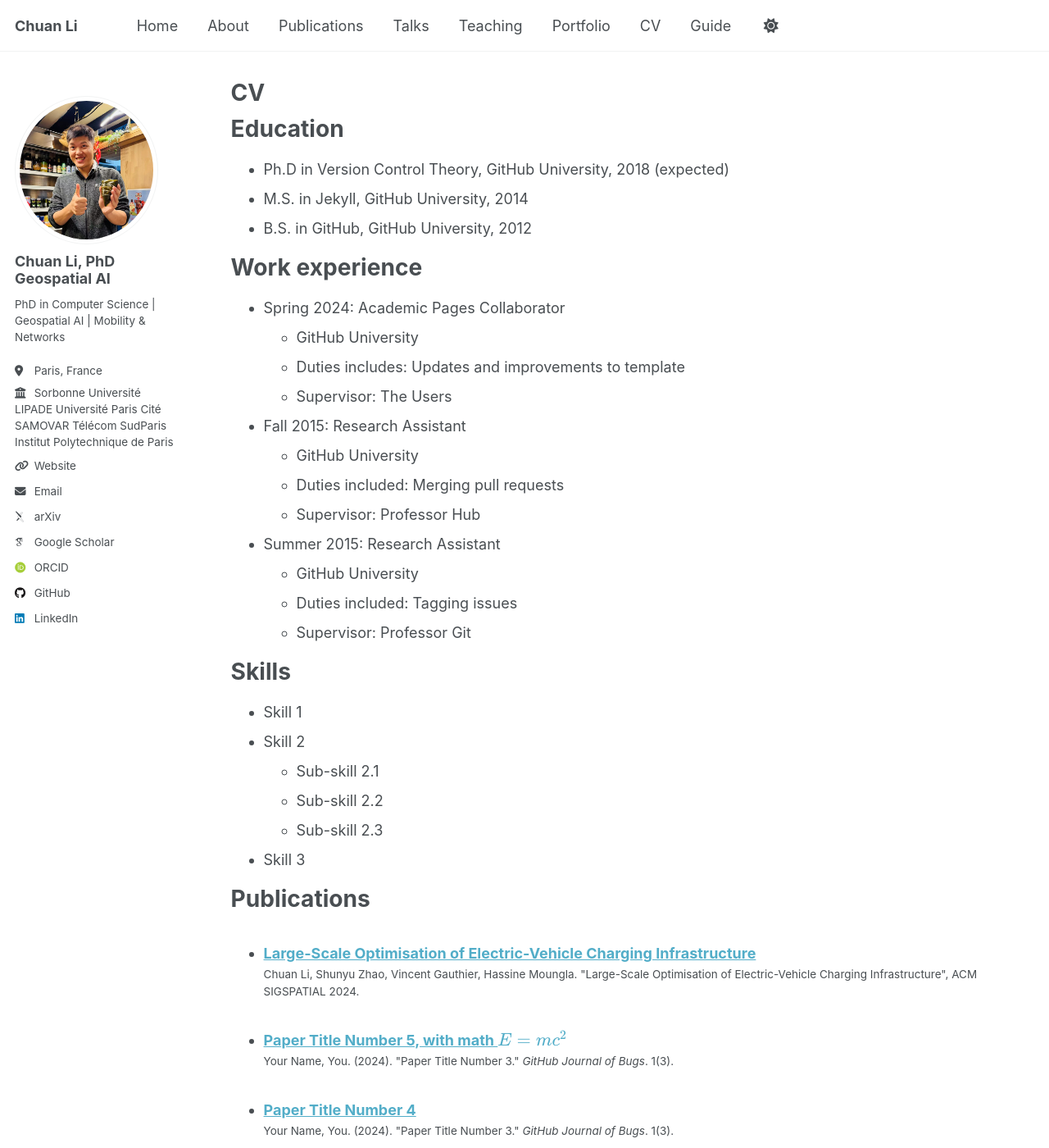
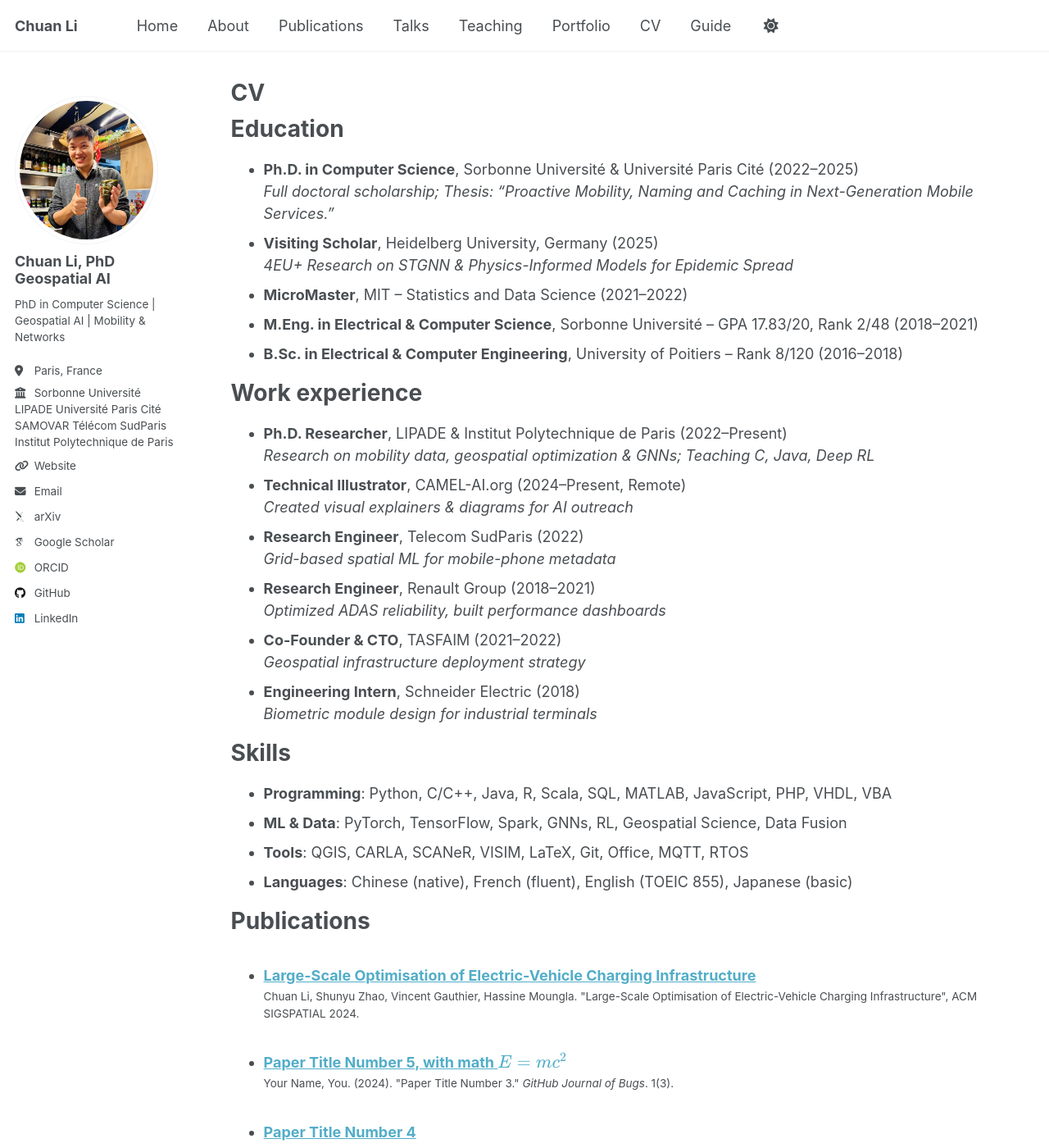
Before and after one commit to MrLIChuan/MrLIChuan.github.io, a Jekyll site: the page built from _pages/cv.md, in a window 1280 px wide and 1400 px high. Shown: the whole window at 82% size. Built offline with Jekyll 4.4.1, drawn with Linux system fonts in a browser that asks for light colours; some web fonts are replaced; a script that is not in the unit is left out; some of the changed text lies outside the part shown.

Commit message:
Update cv.md

```diff
--- a/_pages/cv.md
+++ b/_pages/cv.md
@@ -11,54 +11,67 @@ redirect_from:
 
 Education
 ======
-* Ph.D in Version Control Theory, GitHub University, 2018 (expected)
-* M.S. in Jekyll, GitHub University, 2014
-* B.S. in GitHub, GitHub University, 2012
+* **Ph.D. in Computer Science**, Sorbonne Université & Université Paris Cité (2022–2025)
+  *Full doctoral scholarship; Thesis: "Proactive Mobility, Naming and Caching in Next-Generation Mobile Services."*
+* **Visiting Scholar**, Heidelberg University, Germany (2025)
+  *4EU+ Research on STGNN & Physics-Informed Models for Epidemic Spread*
+* **MicroMaster**, MIT – Statistics and Data Science (2021–2022)
+* **M.Eng. in Electrical & Computer Science**, Sorbonne Université – GPA 17.83/20, Rank 2/48 (2018–2021)
+* **B.Sc. in Electrical & Computer Engineering**, University of Poitiers – Rank 8/120 (2016–2018)
 
 Work experience
 ======
-* Spring 2024: Academic Pages Collaborator
-  * GitHub University
-  * Duties includes: Updates and improvements to template
-  * Supervisor: The Users
-
-* Fall 2015: Research Assistant
-  * GitHub University
-  * Duties included: Merging pull requests
-  * Supervisor: Professor Hub
-
-* Summer 2015: Research Assistant
-  * GitHub University
-  * Duties included: Tagging issues
-  * Supervisor: Professor Git
+* **Ph.D. Researcher**, LIPADE & Institut Polytechnique de Paris (2022–Present)
+  *Research on mobility data, geospatial optimization & GNNs; Teaching C, Java, Deep RL*
+* **Technical Illustrator**, CAMEL-AI.org (2024–Present, Remote)
+  *Created visual explainers & diagrams for AI outreach*
+* **Research Engineer**, Telecom SudParis (2022)
+  *Grid-based spatial ML for mobile-phone metadata*
+* **Research Engineer**, Renault Group (2018–2021)
+  *Optimized ADAS reliability, built performance dashboards*
+* **Co-Founder & CTO**, TASFAIM (2021–2022)
+  *Geospatial infrastructure deployment strategy*
+* **Engineering Intern**, Schneider Electric (2018)
+  *Biometric module design for industrial terminals*
 
 Skills
 ======
-* Skill 1
-* Skill 2
-  * Sub-skill 2.1
-  * Sub-skill 2.2
-  * Sub-skill 2.3
-* Skill 3
+* **Programming**: Python, C/C++, Java, R, Scala, SQL, MATLAB, JavaScript, PHP, VHDL, VBA
+* **ML & Data**: PyTorch, TensorFlow, Spark, GNNs, RL, Geospatial Science, Data Fusion
+* **Tools**: QGIS, CARLA, SCANeR, VISIM, LaTeX, Git, Office, MQTT, RTOS
+* **Languages**: Chinese (native), French (fluent), English (TOEIC 855), Japanese (basic)
 
 Publications
 ======
-  <ul>{% for post in site.publications reversed %}
-    {% include archive-single-cv.html %}
-  {% endfor %}</ul>
+<ul>{% for post in site.publications reversed %}
+  {% include archive-single-cv.html %}
+{% endfor %}</ul>
 
 Talks
 ======
-  <ul>{% for post in site.talks reversed %}
-    {% include archive-single-talk-cv.html  %}
-  {% endfor %}</ul>
+<ul>{% for post in site.talks reversed %}
+  {% include archive-single-talk-cv.html %}
+{% endfor %}</ul>
 
 Teaching
 ======
-  <ul>{% for post in site.teaching reversed %}
-    {% include archive-single-cv.html %}
-  {% endfor %}</ul>
+<ul>{% for post in site.teaching reversed %}
+  {% include archive-single-cv.html %}
+{% endfor %}</ul>
 
-Service and leadership
+Leadership & Awards
 ======
-* Currently signed in to 43 different slack teams
+* 🥇 **1st Place**, ACM SIGSPATIAL GIS Cup 2024 – EV Charging Optimisation
+* 🥉 **3rd Place**, Datathon Sécurité Ferroviaire 2025 – Rail Risk Prediction
+* 🧠 MIT HackMed GrandHack 2025 – GLOOP: Diabetes Management AI
+* 🕹️ Mistral AI Hackathon 2025 – Sarah’s Chronicles
+* 💧 Hi! Paris Hackathon 2024 – Technical Excellence (4th)
+* 🏥 Mistral AI × Alan Hackathon 2024 – Milan: Healthcare Assistant
+
+Consulting & Projects
+======
+* Hybrid GNN & PINN modeling for road-noise optimization
+* Spatiotemporal QGIS structuring for infrastructure planning
+* Simulation-calibrated policy insights for Renault
+* National-scale risk forecasting using line graphs
+* Fusion of mobility datasets with acoustic & fluid models
```
